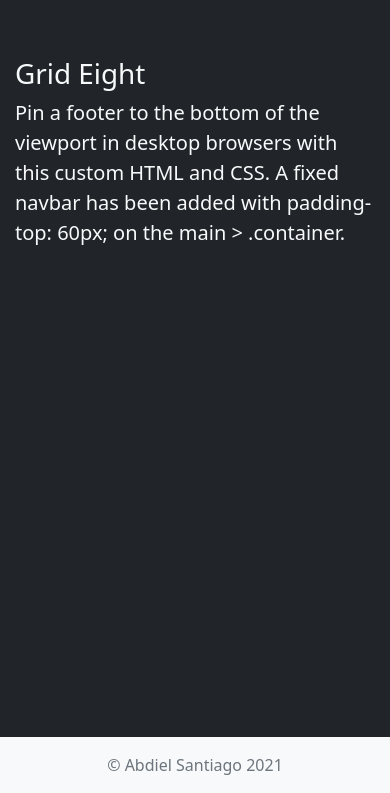
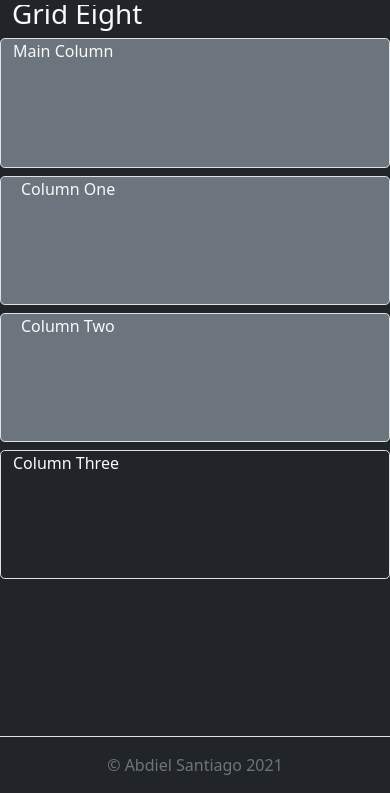
Before and after one commit to a-santiago/BSGridSamples, a plain HTML site: page grid8.html in a window 390 px wide. Shown: the part 51-844 px from the top of the page. Drawn offline with nearby package versions, Linux system fonts and the light colour scheme.

Commit message:
commit_005
All 9 grids have been built. Starting at Grid 4 they are responsive.

```diff
--- a/grid8.html
+++ b/grid8.html
@@ -62,13 +62,25 @@
     </nav>
 
     <main class="flex-shrink-0">
-        <div class="container">
-            <h1 class="mt-5">Grid Eight</h1>
-            <p class="lead">Pin a footer to the bottom of the viewport in desktop browsers with this custom HTML and
-                CSS. A fixed navbar has been added with padding-top: 60px; on the main > .container.</p>
+        <div class="mt-5 container-fluid minHeight h-100">
+            <h1>Grid Eight</h1>
+            <div class="row row-cols-1 gy-2 minHeight">
+                <div class="col border col-md-12 bg-secondary rounded-3 d-flex flex-column">
+                    <div class="col order-last">Main Column</div>
+                </div>
+                <div class="col border col-md-4 order-md-last bg-secondary rounded-3">
+                    <div class="col ps-2 d-flex flex-column">Column One</div>
+                </div>
+                <div class="col border col-md-4 bg-secondary rounded-3">
+                    <div class="col ps-2 d-flex flex-column">Column Two</div>
+                </div>
+                <div class="col border col-md-4 bg-muted rounded-3">
+                    <div class="col">Column Three</div>
+                </div>
+            </div>
         </div>
     </main>
-    <footer class="footer mt-auto py-3 bg-light sticky-footer">
+    <footer class="footer mt-auto py-3 bg-dark sticky-footer border-top">
         <div class="container-fluid text-center">
             <span class="text-muted">&copy; Abdiel Santiago 2021</span>
         </div>
```
Also changed, not shown: grid6.html (+14 -4 lines), grid7.html (+13 -4 lines), grid9.html (+20 -5 lines), index.html (+1 -1 lines).
